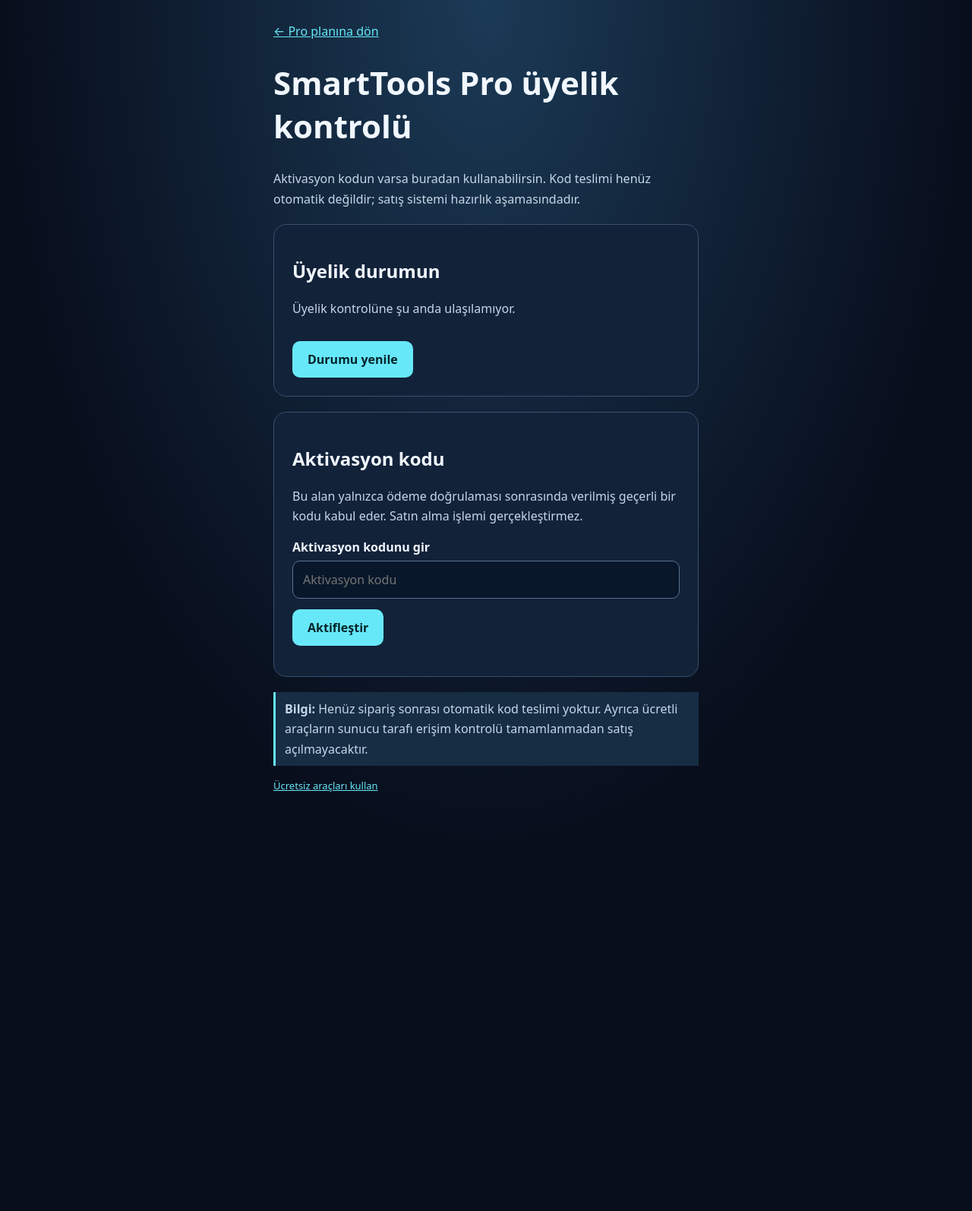
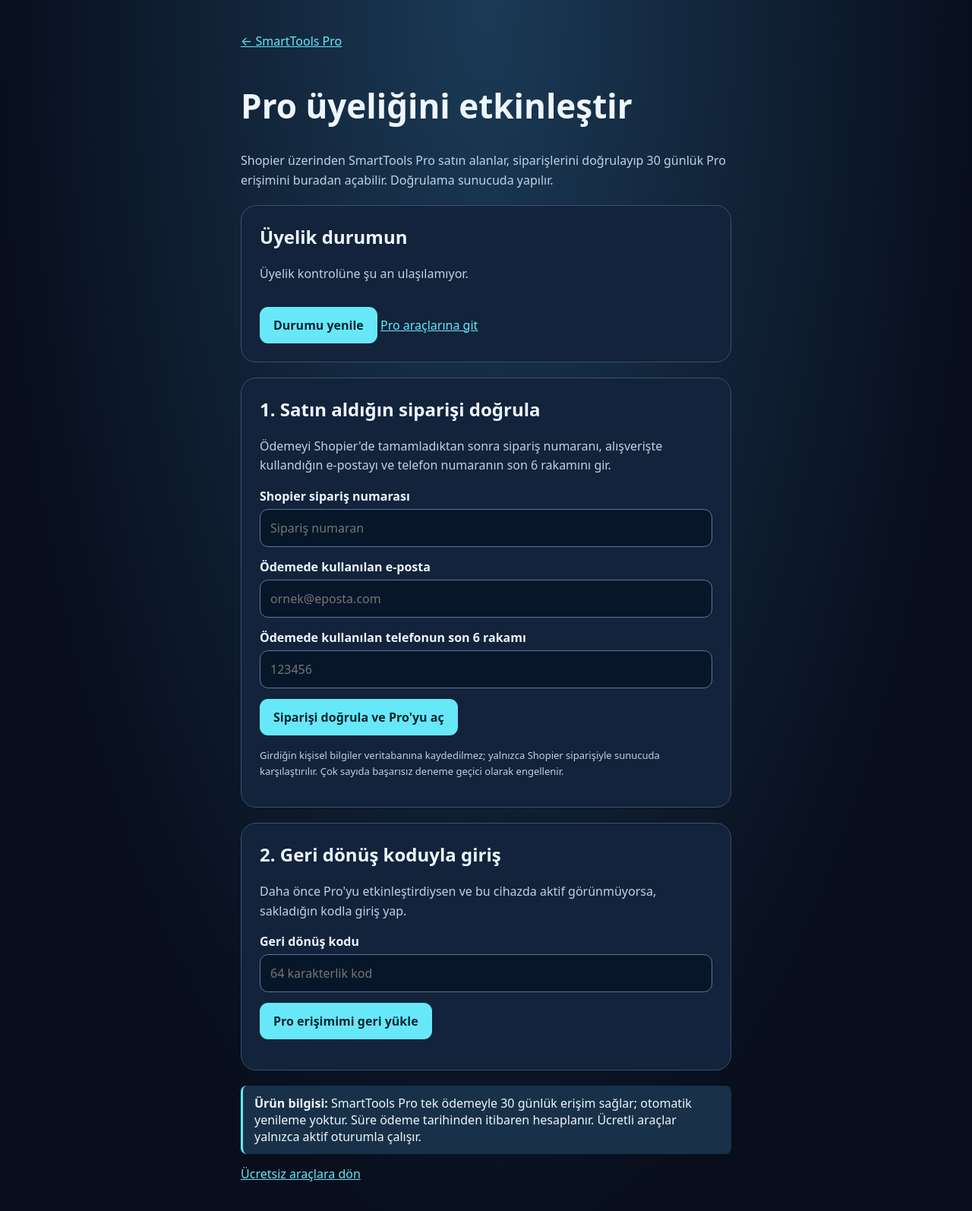
Before and after one commit to aliskeskin2006-cyber/Smarttools, a website: page pro-aktivasyon.html in a window 1280 px wide. Shown: the top 1594 px of the page at 76% size. Before the commit the page ends 1128 px from the top, so only its background shows below. Drawn offline with Linux system fonts and the light colour scheme; no server answers.

Commit message:
Build self-serve verified Shopier Pro activation and recovery UI

```diff
--- a/pro-aktivasyon.html
+++ b/pro-aktivasyon.html
@@ -1,38 +1,78 @@
 <!doctype html>
-<html lang="tr"><head><meta charset="utf-8"><meta name="viewport" content="width=device-width,initial-scale=1"><meta name="robots" content="noindex,nofollow"><meta name="theme-color" content="#080e1c"><title>SmartTools Pro · Üyelik Kontrolü</title>
+<html lang="tr"><head><meta charset="utf-8"><meta name="viewport" content="width=device-width,initial-scale=1">
+<meta name="theme-color" content="#080e1c"><meta name="description" content="SmartTools Pro sipariş doğrulama ve 30 günlük aktivasyon.">
+<title>SmartTools Pro · Sipariş ve üyelik</title>
 <style>
-:root{font-family:system-ui,-apple-system,sans-serif;color-scheme:dark;background:#080e1c;color:#f1f7ff}*{box-sizing:border-box}body{margin:0;background:radial-gradient(ellipse at top,#1b3a56,#080e1c 70%);min-height:100vh}.wrap{width:min(560px,calc(100% - 32px));margin:auto;padding:30px 0 70px}a{color:#67e8f9}h1{font-size:clamp(28px,7vw,42px)}p{color:#c6d7e8;line-height:1.65}.panel{background:#122239;border:1px solid #38506b;border-radius:17px;padding:24px;margin:20px 0}label{display:block;margin:14px 0 7px;font-weight:700}input{width:100%;background:#09172a;color:white;border:1px solid #59738e;border-radius:10px;padding:13px;font:inherit}button{background:#67e8f9;color:#04242a;font:inherit;font-weight:750;border:0;border-radius:10px;padding:13px 20px;margin-top:14px;cursor:pointer}button:disabled{opacity:.5;cursor:wait}.notice{border-left:3px solid #67e8f9;padding:9px 12px;background:#162d44}.small{font-size:13px}
-</style></head><body><main class="wrap">
-<a href="./pro-odeme.html">← Pro planına dön</a>
-<h1>SmartTools Pro üyelik kontrolü</h1>
-<p>Aktivasyon kodun varsa buradan kullanabilirsin. Kod teslimi henüz otomatik değildir; satış sistemi hazırlık aşamasındadır.</p>
-<section class="panel"><h2>Üyelik durumun</h2><p id="status" role="status">Kontrol ediliyor…</p><button id="refresh" type="button">Durumu yenile</button></section>
-<section class="panel"><h2>Aktivasyon kodu</h2><p>Bu alan yalnızca ödeme doğrulaması sonrasında verilmiş geçerli bir kodu kabul eder. Satın alma işlemi gerçekleştirmez.</p>
-<form id="activate"><label for="code">Aktivasyon kodunu gir</label><input id="code" autocomplete="off" autocapitalize="characters" spellcheck="false" maxlength="80" minlength="24" pattern="[a-zA-Z0-9-]{24,80}" placeholder="Aktivasyon kodu" required><button id="submit" type="submit">Aktifleştir</button></form><p id="result" role="status"></p></section>
-<p class="notice"><strong>Bilgi:</strong> Henüz sipariş sonrası otomatik kod teslimi yoktur. Ayrıca ücretli araçların sunucu tarafı erişim kontrolü tamamlanmadan satış açılmayacaktır.</p><p class="small"><a href="./araclar.html">Ücretsiz araçları kullan</a></p>
-</main><script>
+:root{font-family:system-ui,-apple-system,sans-serif;color-scheme:dark;background:#080e1c;color:#eef6ff}*{box-sizing:border-box}
+body{margin:0;background:radial-gradient(ellipse at top,#1b3a56,#080e1c 72%);min-height:100vh}
+main{max-width:680px;margin:auto;padding:28px 17px 70px}a{color:#67e8f9}
+h1{font-size:clamp(30px,7vw,44px)}p{color:#c0d2e5;line-height:1.6}
+.card{background:#12233b;border:1px solid #38516b;border-radius:20px;padding:24px;margin:20px 0}
+.card h2{margin-top:0}label{display:block;margin:15px 0 6px;font-weight:650}
+input{width:100%;padding:13px;font:inherit;color:#fff;background:#071629;border:1px solid #5c7794;border-radius:11px}
+button{background:#67e8f9;color:#06242e;font:inherit;font-weight:750;border:0;padding:13px 18px;border-radius:11px;margin-top:14px;cursor:pointer}
+button:disabled{opacity:.6}code{overflow-wrap:anywhere} .alert{padding:12px 15px;border-left:3px solid #67e8f9;background:#183148;border-radius:8px}
+#recovery{margin-top:15px;background:#071629;padding:14px;border-radius:10px;overflow-wrap:anywhere}
+.muted{font-size:13px}.hidden{display:none}.smalllink{margin:15px 0;display:inline-block}
+</style></head><body><main>
+<a class="smalllink" href="./pro-odeme.html">← SmartTools Pro</a>
+<h1>Pro üyeliğini etkinleştir</h1>
+<p>Shopier üzerinden SmartTools Pro satın alanlar, siparişlerini doğrulayıp 30 günlük Pro erişimini buradan açabilir. Doğrulama sunucuda yapılır.</p>
+<section class="card"><h2>Üyelik durumun</h2><p id="member" role="status">Kontrol ediliyor…</p>
+<button id="refresh" type="button">Durumu yenile</button> <a href="./pro-sosyal-rapor.html">Pro araçlarına git</a></section>
+<section class="card"><h2>1. Satın aldığın siparişi doğrula</h2>
+<p>Ödemeyi Shopier'de tamamladıktan sonra sipariş numaranı, alışverişte kullandığın e-postayı ve telefon numaranın son 6 rakamını gir.</p>
+<form id="claimForm" autocomplete="off">
+<label for="order">Shopier sipariş numarası</label><input id="order" required pattern="[A-Za-z0-9_-]{3,60}" maxlength="60" placeholder="Sipariş numaran">
+<label for="email">Ödemede kullanılan e-posta</label><input id="email" type="email" required maxlength="254" placeholder="ornek@eposta.com" autocomplete="email">
+<label for="phone6">Ödemede kullanılan telefonun son 6 rakamı</label><input id="phone6" type="text" inputmode="numeric" required maxlength="6" pattern="[0-9]{6}" placeholder="123456">
+<button type="submit" id="claimButton">Siparişi doğrula ve Pro'yu aç</button>
+</form><p id="claimMessage" role="status"></p>
+<div id="recoveryBox" class="hidden"><div class="alert"><strong>Önemli:</strong> Geri dönüş kodun yalnızca burada gösterilir. Başka telefonda veya tarayıcı verilerini sildiğinde bu kodla giriş yaparsın. Kimseyle paylaşma.</div>
+<div id="recovery"></div><button id="copyCode" type="button">Geri dönüş kodunu kopyala</button></div>
+<p class="muted">Girdiğin kişisel bilgiler veritabanına kaydedilmez; yalnızca Shopier siparişiyle sunucuda karşılaştırılır. Çok sayıda başarısız deneme geçici olarak engellenir.</p>
+</section>
+<section class="card"><h2>2. Geri dönüş koduyla giriş</h2>
+<p>Daha önce Pro'yu etkinleştirdiysen ve bu cihazda aktif görünmüyorsa, sakladığın kodla giriş yap.</p>
+<form id="recoverForm"><label for="recoverCode">Geri dönüş kodu</label>
+<input type="password" id="recoverCode" autocomplete="off" required maxlength="64" minlength="64" pattern="[A-Fa-f0-9]{64}" placeholder="64 karakterlik kod">
+<button type="submit" id="recoverButton">Pro erişimimi geri yükle</button></form>
+<p id="recoverMessage" role="status"></p></section>
+<div class="alert"><strong>Ürün bilgisi:</strong> SmartTools Pro tek ödemeyle 30 günlük erişim sağlar; otomatik yenileme yoktur. Süre ödeme tarihinden itibaren hesaplanır. Ücretli araçlar yalnızca aktif oturumla çalışır.</div>
+<a class="smalllink" href="./araclar.html">Ücretsiz araçlara dön</a>
+</main>
+<script>
 "use strict";
-const status=document.getElementById("status"),result=document.getElementById("result");
-async function refresh() {
- status.textContent="Kontrol ediliyor…";
- try {
- const res=await fetch("/api/pro/status",{cache:"no-store",credentials:"same-origin"});
- const data=await res.json();
- status.textContent=data.active?"Pro erişimi aktif. Bitiş: "+new Date(data.expiresAt).toLocaleString("tr-TR"):"Aktif Pro erişimin bulunmuyor.";
- if(!res.ok && data.ready===false) status.textContent="Üyelik sunucusu henüz kullanıma hazır değil.";
- }catch {status.textContent="Üyelik kontrolüne şu anda ulaşılamıyor.";}
+const $=id=>document.getElementById(id);
+async function status(){
+ $("member").textContent="Üyelik kontrol ediliyor…";
+ try{const r=await fetch("/api/pro/status",{cache:"no-store",credentials:"same-origin"}),d=await r.json();
+ $("member").textContent=d.active?"Pro aktif. Son kullanma tarihi: "+new Date(d.expiresAt).toLocaleString("tr-TR"):"Bu tarayıcıda aktif Pro erişimin bulunmuyor.";}
+ catch{$("member").textContent="Üyelik kontrolüne şu an ulaşılamıyor.";}
 }
-document.getElementById("refresh").addEventListener("click",refresh);
-document.getElementById("activate").addEventListener("submit",async e=>{
- e.preventDefault();const btn=document.getElementById("submit"),input=document.getElementById("code");
- btn.disabled=true;result.textContent="Kontrol ediliyor…";
- try {
- const res=await fetch("/api/pro/redeem",{method:"POST",headers:{"content-type":"application/json"},body:JSON.stringify({code:input.value}),credentials:"same-origin",cache:"no-store"});
- const data=await res.json();
- result.textContent=data.active?"Kod kabul edildi.":data.error||"Aktivasyon gerçekleştirilemedi.";
- if(data.active){input.value="";await refresh();}
- }catch {result.textContent="Bağlantı hatası.";}
- btn.disabled=false;
+$("refresh").addEventListener("click",status);
+$("claimForm").addEventListener("submit",async e=>{
+ e.preventDefault();const b=$("claimButton");b.disabled=true;$("recoveryBox").classList.add("hidden");$("claimMessage").textContent="Shopier siparişi doğrulanıyor…";
+ try{
+ const r=await fetch("/api/pro/claim",{method:"POST",credentials:"same-origin",headers:{"content-type":"application/json"},cache:"no-store",
+ body:JSON.stringify({orderId:$("order").value.trim(),email:$("email").value.trim(),phone6:$("phone6").value})});
+ const d=await r.json();
+ if(!r.ok){$("claimMessage").textContent=d.error||"Sipariş doğrulanamadı.";return;}
+ $("claimMessage").textContent="Ödeme doğrulandı; Pro erişimin açıldı.";
+ $("recovery").textContent=d.recoveryCode;$("recoveryBox").classList.remove("hidden");
+ $("claimForm").reset();await status();
+ }catch{$("claimMessage").textContent="Bağlantı kurulamadı. Biraz sonra tekrar deneyin.";}finally{b.disabled=false;}
 });
-refresh();
+$("copyCode").addEventListener("click",async()=>{
+ try{await navigator.clipboard.writeText($("recovery").textContent);$("copyCode").textContent="Kopyalandı";}catch{$("copyCode").textContent="Kodu seçip kopyalayın";}
+});
+$("recoverForm").addEventListener("submit",async e=>{
+ e.preventDefault();const b=$("recoverButton");b.disabled=true;$("recoverMessage").textContent="Kod doğrulanıyor…";
+ try{
+ const r=await fetch("/api/pro/recover",{method:"POST",credentials:"same-origin",headers:{"content-type":"application/json"},cache:"no-store",body:JSON.stringify({code:$("recoverCode").value})});
+ const d=await r.json();$("recoverMessage").textContent=d.active?"Pro erişimin geri yüklendi.":d.error||"Kod doğrulanamadı.";
+ if(d.active){$("recoverForm").reset();await status();}
+ }catch{$("recoverMessage").textContent="Bağlantı kurulamadı.";}finally{b.disabled=false;}
+});
+status();
 </script></body></html>
```
